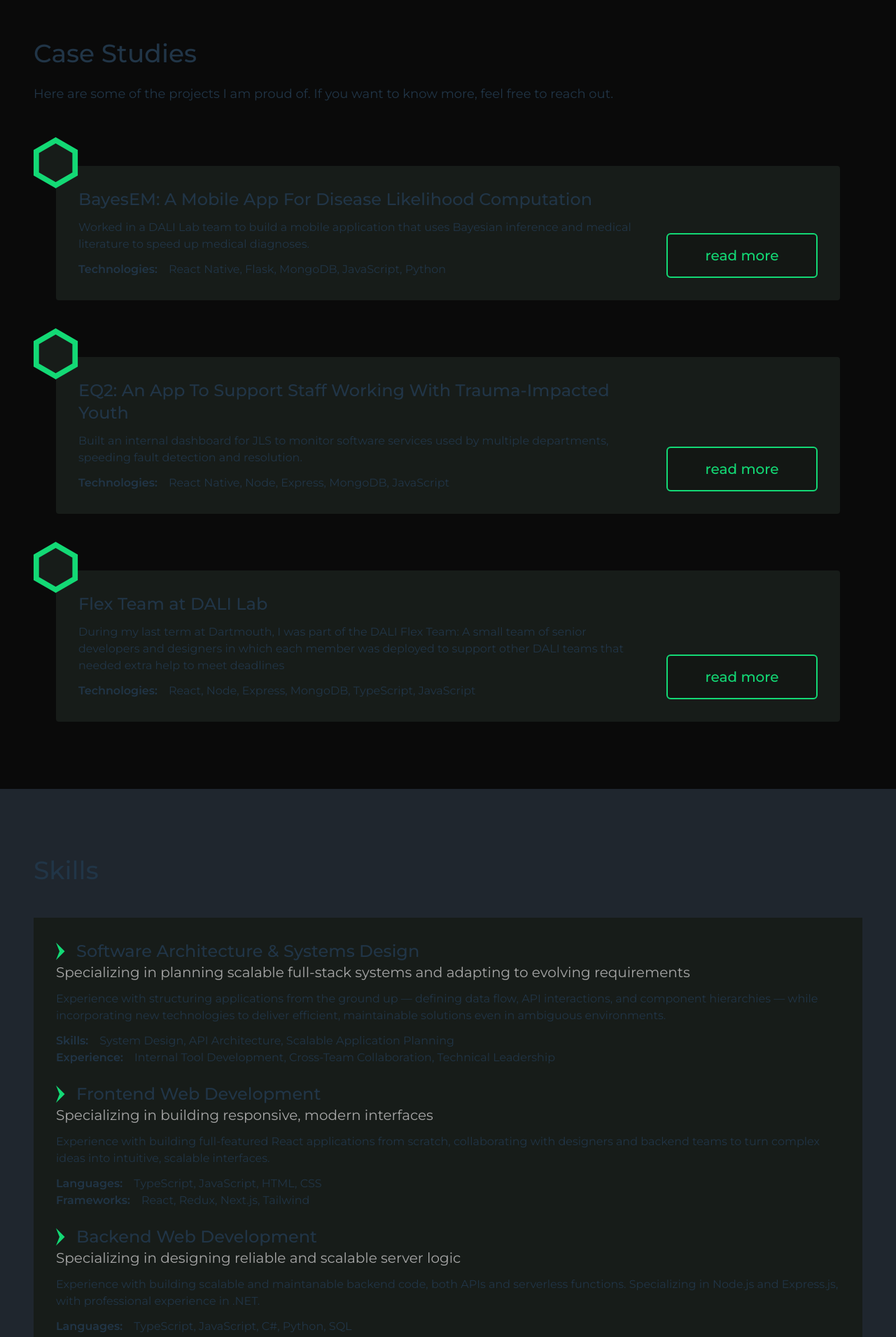
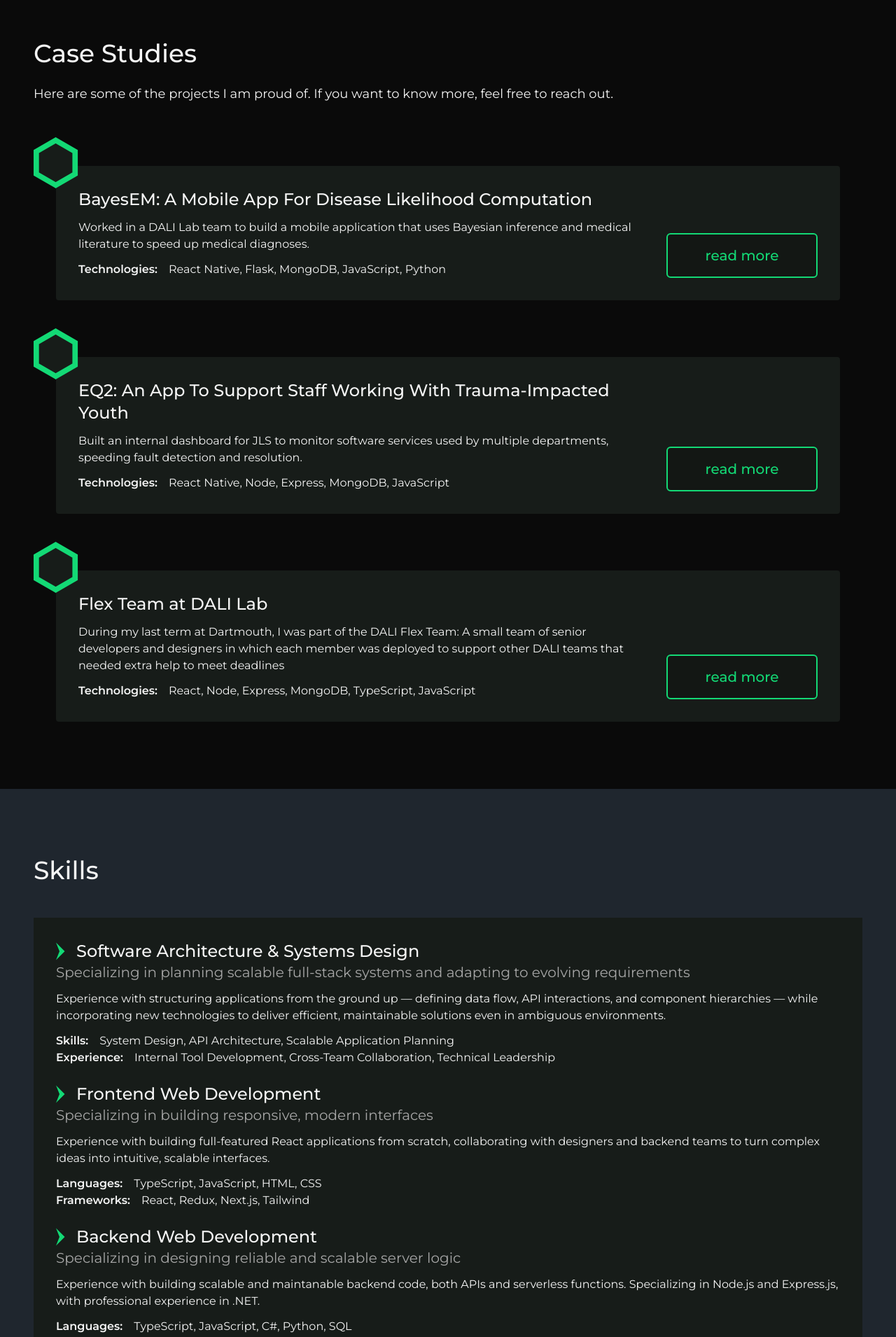
Before and after one commit to AlejandroALopez/portfolio, a React (Vite) app: page / in a window 1280 px wide. Shown: the part 1640-3550 px from the top of the page at 70% size. Built offline with nearby package versions, Linux system fonts and the light colour scheme; no server answers.

Commit message:
light/dark mode consistent colors

```diff
--- a/src/pages/CaseStudies.tsx
+++ b/src/pages/CaseStudies.tsx
@@ -16,10 +16,10 @@ export default function CaseStudies() {
     const animationEase: Easing = "easeOut";
 
     return (
-        <section id="caseStudies" className="flex flex-col min-h-screen bg-blackBg gap-4 p-12 pb-24">
+        <section id="caseStudies" className="flex flex-col min-h-screen bg-blackBg text-whiteText gap-4 p-12 pb-24">
             <div className="flex flex-col gap-6 mt-12">
                 <motion.p
-                    className="font-medium text-3xl md:text-4xl"
+                    className="font-medium text-3xl md:text-4xl text-whiteText"
                     initial={{ opacity: 0, y: animationYStart, x: animationXStart, scale: 0.98 }}
                     whileInView={{ opacity: 1, y: 0, x: 0, scale: 1 }}
                     transition={{ duration: animationDuration, ease: animationEase, delay: animationDelay * 0 }}
@@ -28,7 +28,7 @@ export default function CaseStudies() {
                     Case Studies
                 </motion.p>
                 <motion.p
-                    className="max-w-9/12 text-md md:text-lg"
+                    className="max-w-9/12 text-md md:text-lg text-whiteText"
                     initial={{ opacity: 0, y: animationYStart, x: animationXStart, scale: 0.98 }}
                     whileInView={{ opacity: 1, y: 0, x: 0, scale: 1 }}
                     transition={{ duration: animationDuration, ease: animationEase, delay: animationDelay * 1 }}
--- a/src/pages/Skills.tsx
+++ b/src/pages/Skills.tsx
@@ -72,7 +72,7 @@ export default function Skills() {
     const animationEase: Easing = "easeOut";
 
     return (
-        <section id="skills" className="flex flex-col min-h-screen bg-blueBg p-6 md:p-12 pb-24 gap-6 md:gap-12">
+        <section id="skills" className="flex flex-col min-h-screen bg-blueBg text-whiteText p-6 md:p-12 pb-24 gap-6 md:gap-12">
             <div className="flex flex-col mt-12">
                 <motion.p
                     className="font-medium text-3xl md:text-4xl"
```
